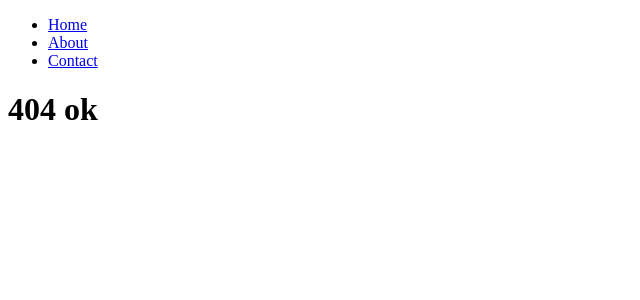
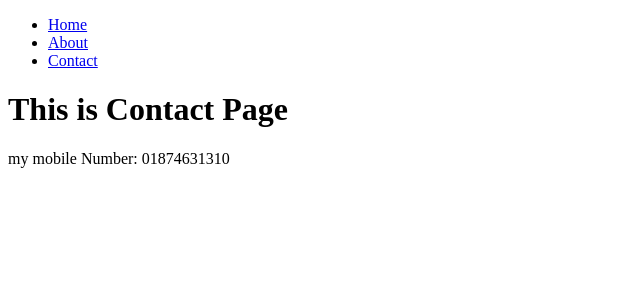
Before and after one commit to AMQIsmail/new-deploy, a React (Create React App) app: page /new-deploy/contact in a window 1280 px wide. Before the commit this address had no page. Shown: the top 300 px of the page, without its empty margins (0-640 px from the left). Built offline with nearby package versions, Linux system fonts and the light colour scheme.

Commit message:
first commit

```diff
--- a/src/App.js
+++ b/src/App.js
@@ -9,11 +9,11 @@ import NoPage from "./pages/Nopage";
 export default function App(){
   return (
     <BrowserRouter>
-      <Routes basename={process.env.NODE_ENV === 'production'?'/new-deploy':''}>
-        <Route path="/" element={<Layout />}>
+      <Routes>
+        <Route path="/new-deploy/" element={<Layout />}>
           <Route index element={<HomePage />} />
-          <Route path="contact" element={<ContactPage />} />
-          <Route path="About" element={<AboutPage />} />
+          <Route path="/new-deploy/contact" element={<ContactPage />} />
+          <Route path="/new-deploy/About" element={<AboutPage />} />
           <Route path="*" element={<NoPage />} />
         </Route>
       </Routes>
@@ -32,6 +32,7 @@ export default function App(){
    npm run build
    npm run deploy
 */
+
 
 /*
 1. git status
--- a/src/pages/Home.js
+++ b/src/pages/Home.js
@@ -24,7 +24,7 @@ class HomePage extends Component{
        const ZipAxtra = cityAll.map(this.AxtraZip);
         return(
             <Fragment>
-                <p>hello new </p>
+                <h1>This is Home Page.</h1>
                 <div style={{textAlign: 'center', marginTop: '200px'}}>
                    <select>{CityAxtra}</select> <select>{ZipAxtra}</select>
                 </div>
--- a/src/pages/Laout.js
+++ b/src/pages/Laout.js
@@ -5,13 +5,13 @@ const Layout = () => {
       <nav>
         <ul>
           <li>
-            <Link to="/">Home</Link>
+            <Link to="/new-deploy/">Home</Link>
           </li>
           <li>
-            <Link to="/About">About</Link>
+            <Link to="/new-deploy/About">About</Link>
           </li>
           <li>
-            <Link to="/contact">Contact</Link>
+            <Link to="/new-deploy/contact">Contact</Link>
           </li>
         </ul>
       </nav>
```
